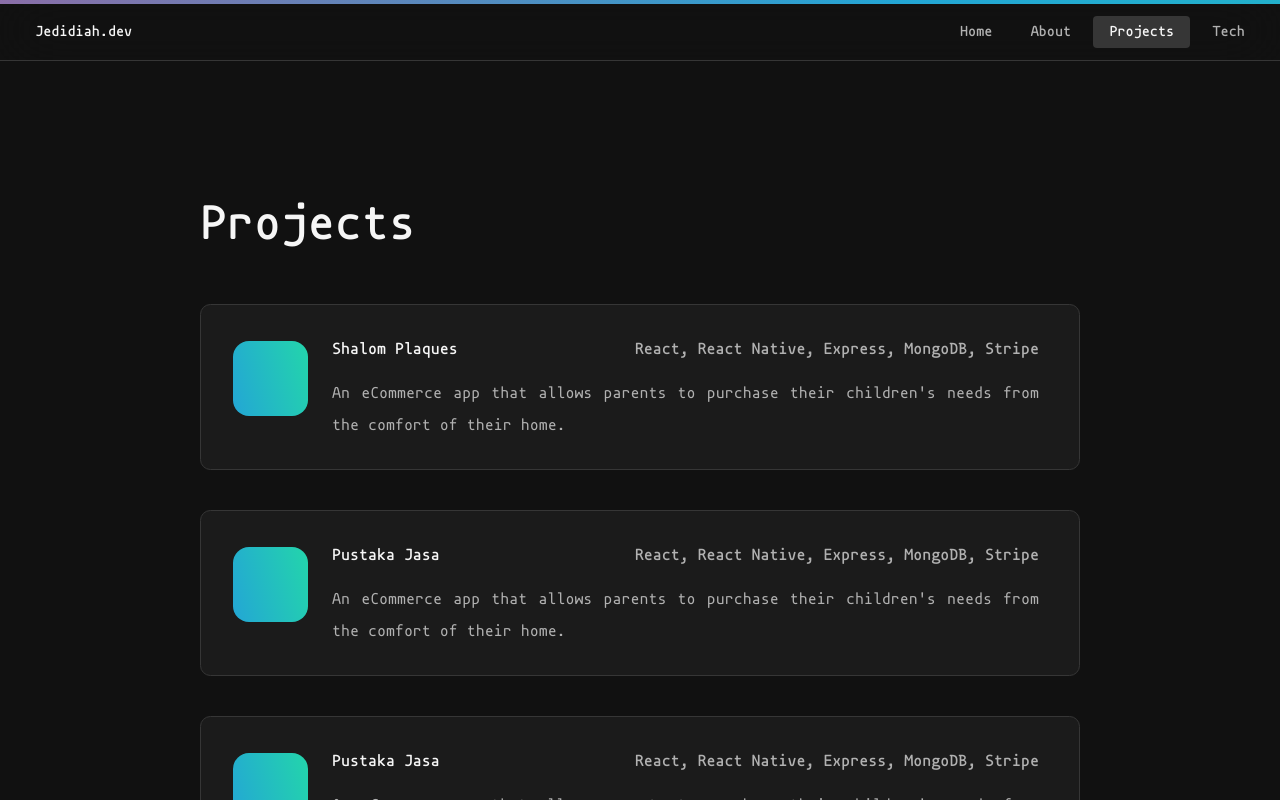
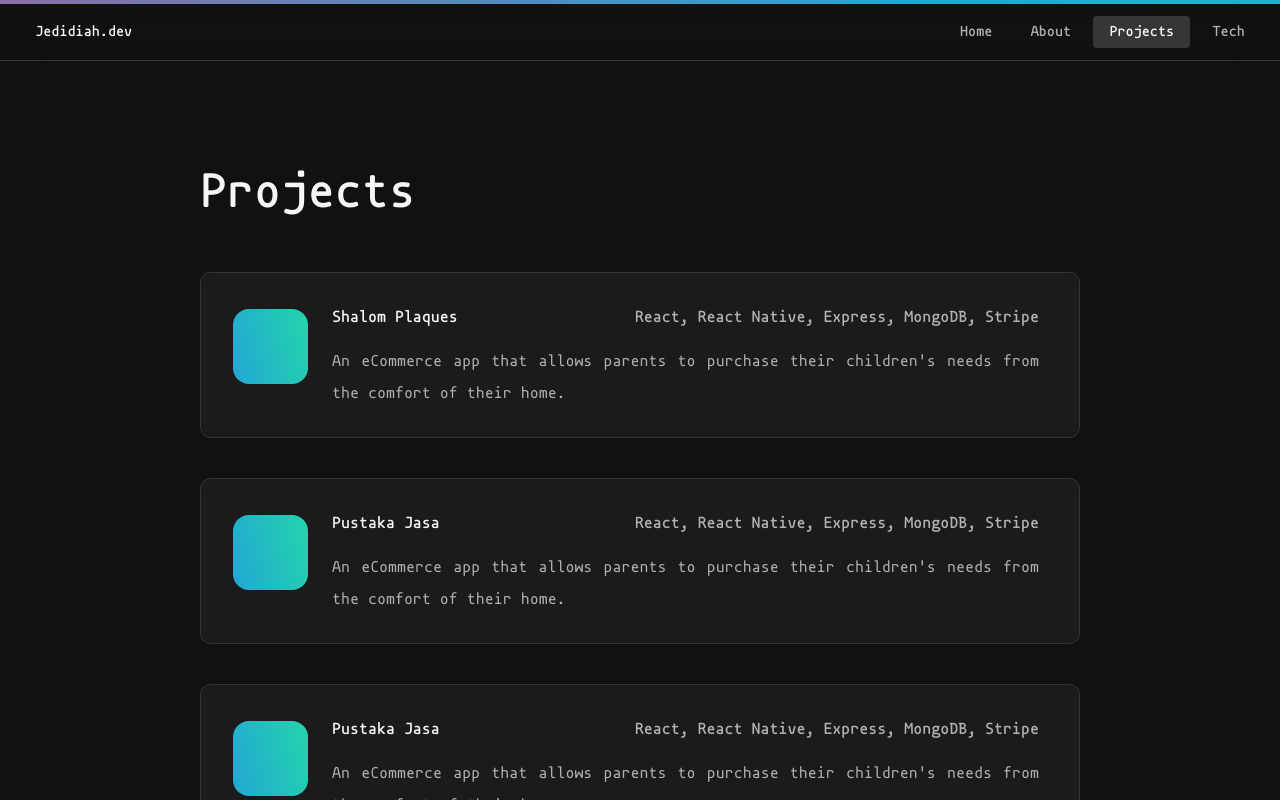
Before and after one commit to danieljantonio/portfolio, a Next.js app: page /projects in a window 1280 px wide. Shown: the top 800 px of the page. Built offline with nearby package versions, Linux system fonts and the light colour scheme.

Commit message:
make all titles the same

```diff
--- a/src/pages/projects.tsx
+++ b/src/pages/projects.tsx
@@ -4,7 +4,7 @@
 const Projects: NextPage = () => {
 	return (
 		<div>
-			<h1 className='title'>Projects</h1>
+			<div className='title'>Projects</div>
 			<div></div>
 			<Card
 				title='Shalom Plaques'
```
